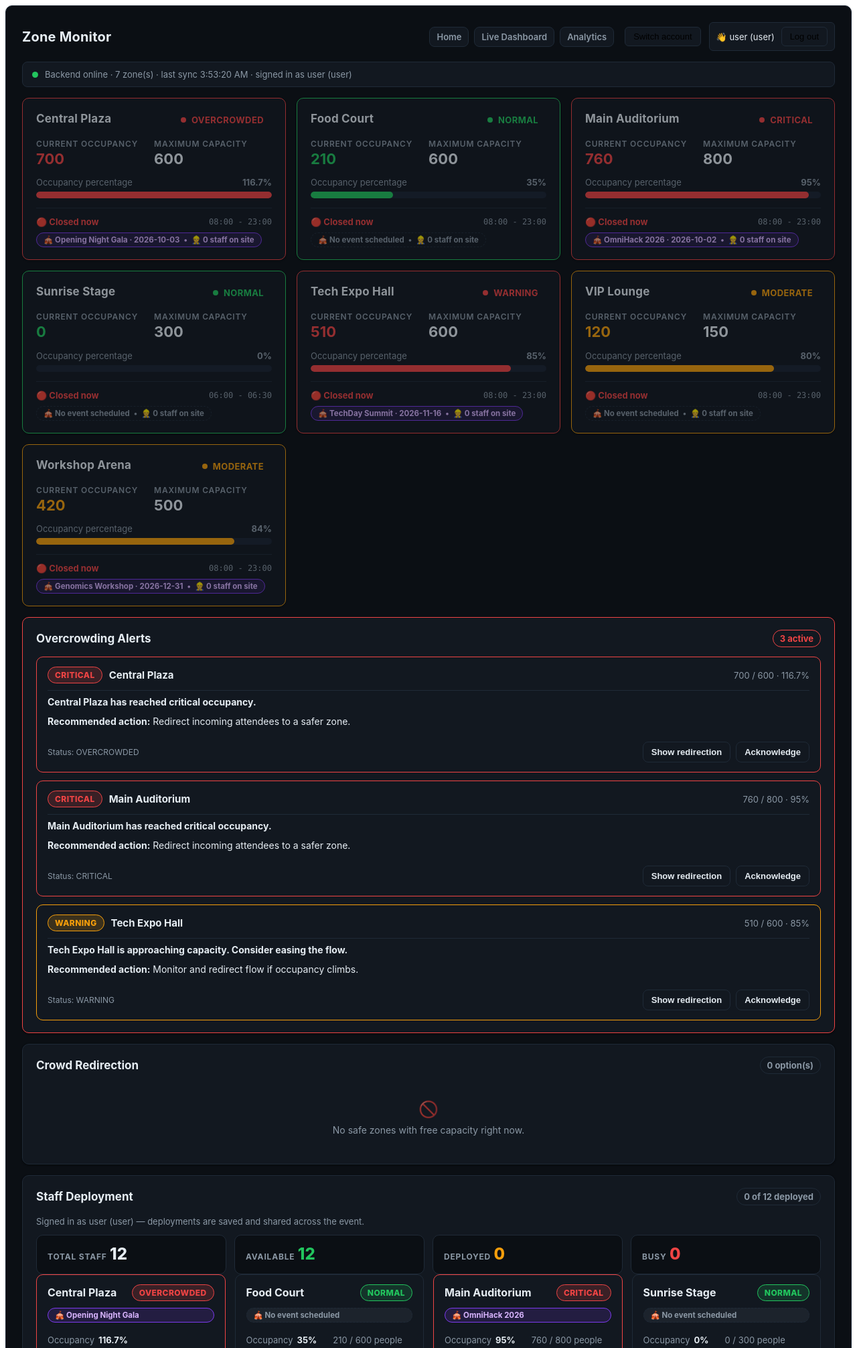
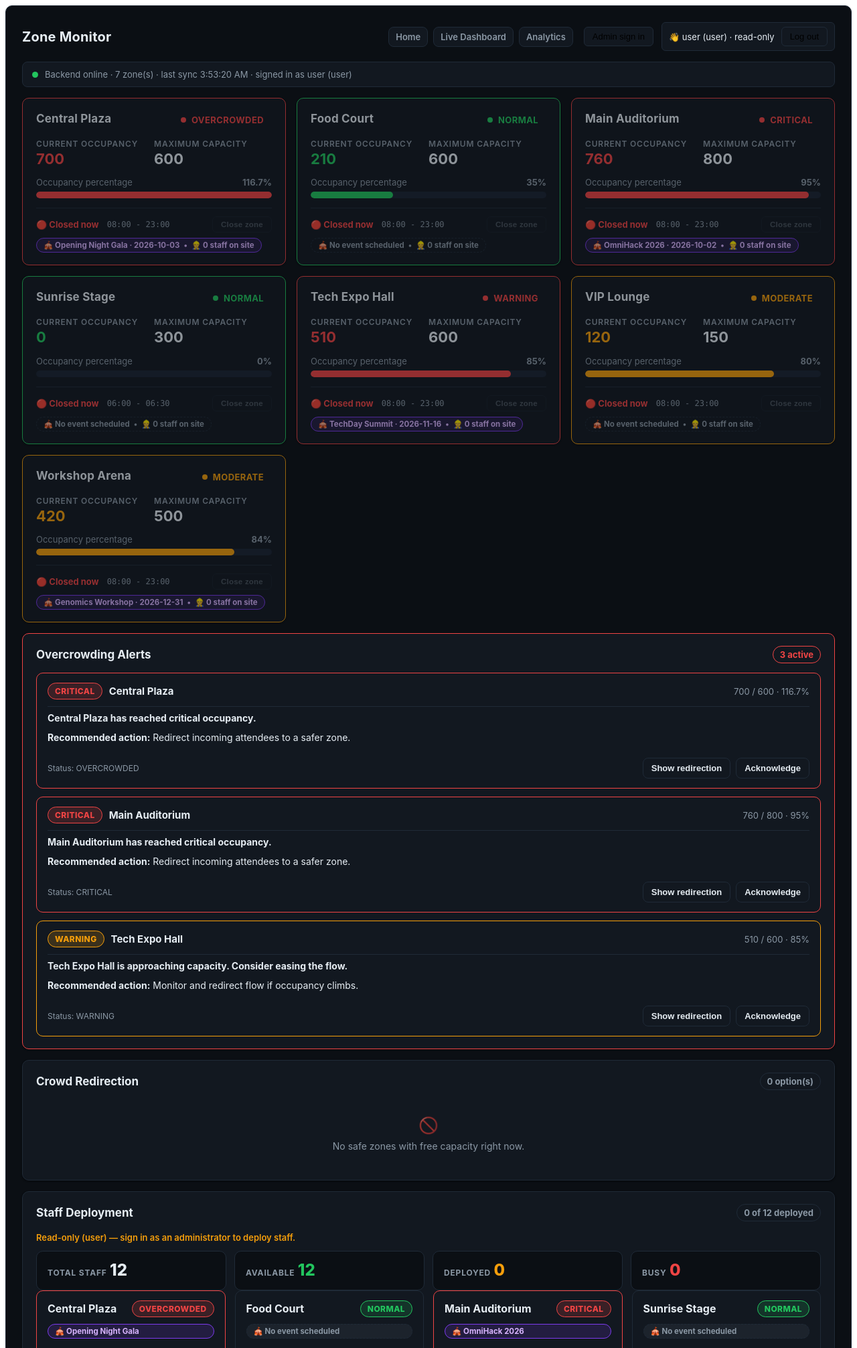
Before and after one commit to Atul-Verma-Dev/Bid-toBuild, a FastAPI app: page /zones in a window 1280 px wide. Shown: the top 2012 px of the page at 67% size. Run offline with FastAPI, Linux system fonts and the light colour scheme; data comes from the database, SQL or seed files in the repository; data that the repository does not hold is empty.

Commit message:
Backend (Part 6)

```diff
--- a/main.py
+++ b/main.py
@@ -112,17 +112,17 @@ def api_index():
             "list_venues": "GET /venues",
             "get_venue": "GET /venues/{id}",
             "redirection": "GET /venues/{id}/suggestion",
-            "create_venue": "POST /venues (signed in)",
-            "update_venue": "PATCH /venues/{id} (signed in)",
-            "update_occupancy": "PATCH /venues/{id}/occupancy (signed in)",
-            "delete_venue": "DELETE /venues/{id} (signed in)",
+            "create_venue": "POST /venues (admin)",
+            "update_venue": "PATCH /venues/{id} (admin)",
+            "update_occupancy": "PATCH /venues/{id}/occupancy (admin)",
+            "delete_venue": "DELETE /venues/{id} (admin)",
             "list_events": "GET /events",
-            "create_event": "POST /events (signed in)",
-            "update_event": "PATCH /events/{id} (signed in)",
-            "delete_event": "DELETE /events/{id} (signed in)",
+            "create_event": "POST /events (admin)",
+            "update_event": "PATCH /events/{id} (admin)",
+            "delete_event": "DELETE /events/{id} (admin)",
             "staff_overview": "GET /staff",
-            "deploy_staff": "POST /staff/deployments (signed in)",
-            "recall_staff": "DELETE /staff/deployments/{venue_id} (signed in)",
+            "deploy_staff": "POST /staff/deployments (admin)",
+            "recall_staff": "DELETE /staff/deployments/{venue_id} (admin)",
             "list_announcements": "GET /announcements",
             "create_announcement": "POST /announcements (admin)",
         },
--- a/models.py
+++ b/models.py
@@ -57,6 +57,9 @@ class VenueUpdate(BaseModel):
     occupancy: int | None = Field(default=None, ge=0)
     opening_time: str | None = Field(default=None, pattern=TIME_PATTERN)
     closing_time: str | None = Field(default=None, pattern=TIME_PATTERN)
+    is_closed: bool | None = Field(
+        default=None, description="Close (true) or re-open (false) the venue by hand"
+    )
 
 
 class OccupancyUpdate(BaseModel):
@@ -82,6 +85,7 @@ class VenueOut(BaseModel):
     opening_time: str
     closing_time: str
     is_active: bool
+    is_closed: bool = False
     created_at: str
     updated_at: str
     current_event: EventBrief | None = None
--- a/static/css/monitoring.css
+++ b/static/css/monitoring.css
@@ -1646,3 +1646,28 @@
   border: 1px solid #7c3aed;
   background: rgba(124, 58, 237, 0.16);
 }
+
+/* Open / close a zone by hand */
+.zone-monitor-module__toggle-venue {
+  margin-left: auto;
+  padding: 5px 12px;
+  border-radius: 6px;
+  font-size: 11.5px;
+  font-weight: 800;
+  letter-spacing: 0.02em;
+  cursor: pointer;
+  border: 1px solid var(--zone-border);
+  background: transparent;
+  color: var(--zone-muted);
+  transition: color 0.2s, border-color 0.2s, opacity 0.2s;
+}
+
+.zone-monitor-module__toggle-venue:hover:not(:disabled) {
+  color: var(--zone-accent);
+  border-color: var(--zone-accent);
+}
+
+.zone-monitor-module__toggle-venue:disabled {
+  opacity: 0.45;
+  cursor: not-allowed;
+}
--- a/static/css/yash_dashboard.css
+++ b/static/css/yash_dashboard.css
@@ -296,7 +296,10 @@
   transition: width 0.4s ease;
 }
 
-.yash-level-ok {
+/* The status helper emits "safe" for NORMAL/MODERATE zones, so both names
+   have to resolve to the green fill — otherwise the bar renders transparent. */
+.yash-level-ok,
+.yash-level-safe {
   background: var(--green);
 }
 
--- a/static/js/monitoring.js
+++ b/static/js/monitoring.js
@@ -170,7 +170,8 @@
         : Math.max((Number(raw.capacity) || 0) - (Number(raw.occupancy) || 0), 0),
       opening_time: raw.opening_time || "",
       closing_time: raw.closing_time || "",
-      is_active: typeof raw.is_active === "boolean" ? raw.is_active : true
+      is_active: typeof raw.is_active === "boolean" ? raw.is_active : true,
+      is_closed: Boolean(raw.is_closed)
     };
   }
 
@@ -214,14 +215,18 @@
     return String(zone.status || SEVERITY_LABEL[severity(zone)]).toUpperCase();
   }
 
-  /** Occupancy changes need a live backend plus a signed-in user. */
+  /**
+   * Every write on this page (occupancy, redirections, staff) is admin-only.
+   * The monitor opens on the read-only `user` account, so an administrator has
+   * to sign in explicitly through the Login button.
+   */
   function isWritable() {
-    return state.live && Boolean(auth.token);
+    return state.live && auth.isAdmin;
   }
 
-  /** Deploying or recalling staff is an operator action: any signed-in user. */
+  /** Deploying or recalling staff is an admin action as well. */
   function canDeployStaff() {
-    return state.live && Boolean(auth.token);
+    return state.live && auth.isAdmin;
   }
 
   /** The staff pool from the backend, with a local fallback until it loads. */
@@ -321,11 +326,15 @@
 
           <div class="zone-monitor-module__hours">
             <span class="zone-monitor-module__open-badge${open ? "" : " zone-monitor-module__open-badge--closed"}">
-              ${open ? "🟢 Open now" : "🔴 Closed now"}
+              ${open ? "🟢 Open now" : (zone.is_closed ? "🔴 Closed by operator" : "🔴 Closed now")}
             </span>
             <span class="zone-monitor-module__hours-text">
               ${escapeHtml(zone.opening_time)}${zone.closing_time ? " - " + escapeHtml(zone.closing_time) : ""}
             </span>
+            <button type="button" class="zone-monitor-module__toggle-venue" data-toggle-venue="${zone.id}"
+                    ${isWritable() ? "" : 'disabled title="Admin sign-in required"'}>
+              ${zone.is_closed ? "Re-open zone" : "Close zone"}
+            </button>
           </div>
 
           <!-- Which event is on in this zone, and how many staff are on site -->
@@ -351,6 +360,37 @@
         if (e.key === "Enter" || e.key === " ") { e.preventDefault(); select(); }
       });
     });
+
+    grid.querySelectorAll("[data-toggle-venue]").forEach(btn => {
+      btn.addEventListener("click", (event) => {
+        // The card itself selects the zone for redirection — don't do both.
+        event.stopPropagation();
+        toggleVenueStatus(Number(btn.dataset.toggleVenue));
+      });
+    });
+  }
+
+  /** Opens or closes a zone by hand (admin only; closed zones take no crowds). */
+  async function toggleVenueStatus(zoneId) {
+    const zone = state.zones.find(z => z.id === zoneId);
+    if (!zone) return;
+    if (!isWritable()) {
+      showToast("Only an administrator can open or close a zone. Sign in first.", "error");
+      return;
+    }
+
+    try {
+      const updated = await apiFetch(`/venues/${zone.id}`, {
+        method: "PATCH", auth: true, body: { is_closed: !zone.is_closed }
+      });
+      Object.assign(zone, normalizeZone(updated));
+      showToast(updated.is_closed
+        ? `${updated.name} is closed to the public.`
+        : `${updated.name} is open again.`, "success");
+    } catch (err) {
+      showToast(`Could not change the zone status: ${err.message}`, "error");
+    }
+    refreshAll();
   }
 
   /* ------------------------------------------------------------------
@@ -521,7 +561,7 @@
             <div class="zone-monitor-module__recommendation-actions">
               <button type="button" class="zone-monitor-module__redirect-button"
                       data-redirect-to="${rec.zone.id}"
-                      ${isWritable() ? "" : 'disabled title="Sign in to move attendees"'}>
+                      ${isWritable() ? "" : 'disabled title="Admin sign-in required to move attendees"'}>
                 REDIRECT HERE
               </button>
             </div>
@@ -595,7 +635,7 @@
    */
   async function performRedirect(sourceId, targetId, amount, list) {
     if (!isWritable()) {
-      showToast("Sign in to move attendees between zones.", "error");
+      showToast("Only an administrator can move attendees. Sign in first.", "error");
       renderRecommendations();
       return;
     }
@@ -688,8 +728,8 @@
       hint.textContent = !state.live
         ? "Start the backend to deploy staff."
         : writable
-          ? `Signed in as ${auth.username} (${auth.role}) — deployments are saved and shared across the event.`
-          : "Sign in to deploy staff to a zone.";
+          ? `Administrator mode (${auth.username}) — deployments are saved and shared across the event.`
+          : `Read-only (${auth.username || "guest"}) — sign in as an administrator to deploy staff.`;
       hint.classList.toggle("is-locked", !writable);
     }
 
@@ -747,11 +787,11 @@
 
             <div class="zone-monitor-module__staff-actions">
               <button type="button" class="zone-monitor-module__deploy-button" data-deploy="${zone.id}"
-                      ${canDeploy ? "" : `disabled title="${writable ? "No staff left in the pool" : "Sign in to deploy staff"}"`}>
+                      ${canDeploy ? "" : `disabled title="${writable ? "No staff left in the pool" : "Admin sign-in required to deploy staff"}"`}>
                 Deploy ${deploymentSize} staff
               </button>
               <button type="button" class="zone-monitor-module__recall-button" data-recall="${zone.id}"
-                      ${writable && onSite > 0 ? "" : `disabled title="${writable ? "Nobody is deployed here" : "Sign in to recall staff"}"`}>
+                      ${writable && onSite > 0 ? "" : `disabled title="${writable ? "Nobody is deployed here" : "Admin sign-in required to recall staff"}"`}>
                 Recall
               </button>
             </div>
@@ -771,7 +811,7 @@
   async function deployStaff(zoneId) {
     const zone = state.zones.find(z => z.id === zoneId);
     if (!zone) return;
-    if (!canDeployStaff()) { showToast("Sign in to deploy staff.", "error"); return; }
+    if (!canDeployStaff()) { showToast("Only an administrator can deploy staff. Sign in first.", "error"); return; }
 
     const overview = staffOverview();
     if (overview.available < 1) {
@@ -795,7 +835,7 @@
   async function recallStaff(zoneId) {
     const zone = state.zones.find(z => z.id === zoneId);
     if (!zone) return;
-    if (!canDeployStaff()) { showToast("Sign in to recall staff.", "error"); return; }
+    if (!canDeployStaff()) { showToast("Only an administrator can recall staff. Sign in first.", "error"); return; }
 
     try {
       state.staff = await apiFetch(`/staff/deployments/${zone.id}`, { method: "DELETE", auth: true });
@@ -864,14 +904,14 @@
 
     document.querySelectorAll("[data-simulation-action], #simulation-surge").forEach(btn => {
       btn.disabled = !writable;
-      btn.title = writable ? "" : "Sign in to change occupancy.";
+      btn.title = writable ? "" : "Admin sign-in required to change occupancy.";
     });
 
     const hint = $("simulation-hint");
     if (hint) {
       hint.textContent = writable
-        ? "Signed in — ±10 / ±50 / surge write the zone's occupancy straight to the backend."
-        : "Read-only — sign in to run the simulation (it changes real occupancy).";
+        ? "Administrator mode — ±10 / ±50 / surge write the zone's occupancy straight to the backend."
+        : "Read-only — sign in as an administrator to run the simulation (it changes real occupancy).";
       hint.classList.toggle("is-locked", !writable);
     }
   }
@@ -882,7 +922,7 @@
     if (!zone) { showToast("Load a zone before simulating.", "error"); return; }
 
     if (!isWritable()) {
-      showToast("The simulation changes real occupancy — sign in first.", "error");
+      showToast("The simulation changes real occupancy — admin sign-in required.", "error");
       return;
     }
 
@@ -980,12 +1020,12 @@
 
     if (auth.token) {
       sessionBar.classList.remove("hidden");
-      roleEl.textContent = `👋 ${auth.username} (${auth.role})`;
-      loginOpen.textContent = "Switch account";
+      roleEl.textContent = `👋 ${auth.username} (${auth.role})${auth.isAdmin ? "" : " · read-only"}`;
+      loginOpen.textContent = auth.isAdmin ? "Switch account" : "Admin sign in";
       panel.classList.add("hidden");
     } else {
       sessionBar.classList.add("hidden");
-      loginOpen.textContent = "Login / Demo";
+      loginOpen.textContent = "Admin sign in";
     }
     renderConnection();
   }
@@ -997,8 +1037,7 @@
     const errorEl = $("login-error");
     errorEl.textContent = "";
 
-    apiFetch("/auth/login", { method: "POST", body: { username, password } })
-      .then(data => {
+    apiFetch("/auth/login", { method: "POST", body: { username, password } })        .then(data => {
         auth.save(data);
         showToast(`Signed in as ${data.username} (${data.role}).`, "success");
         $("login-panel").classList.add("hidden");
@@ -1015,14 +1054,14 @@
 
   function handleLogout() {
     auth.clear();
-    showToast("Signed out — the monitor is read-only until you sign in again.", "success");
+    showToast("Signed out — the monitor is read-only until an administrator signs in.", "success");
     renderAuth();
     refreshAll();
   }
 
   /**
-   * The monitor opens signed in as the standard operator account, so staff can
-   * be deployed straight away; signing out stays read-only.
+   * The monitor opens on the read-only `user` account: everything is visible,
+   * but only an administrator can change occupancy or deploy staff.
    */
   async function ensureDefaultSession() {
     if (auth.token) return;
--- a/static/js/yash_dashboard.js
+++ b/static/js/yash_dashboard.js
@@ -297,7 +297,8 @@
           <span class="yash-occupancy-capacity">/ ${capacity.toLocaleString()}</span>
         </div>
         <div class="yash-occupancy-bar">
-          <div class="yash-progress yash-level-${status}" style="width:${occupancyPercentage}%"></div>
+          <div class="yash-progress yash-level-${status}"
+               style="width:${Math.min(Math.max(occupancyPercentage, 0), 100)}%"></div>
         </div>
         <div class="yash-occupancy-label">${occupancyPercentage.toFixed(1)}% <span class="yash-badge yash-badge-${badgeCls}">${label}</span></div>
       `;
--- a/templates/yash_dashboard.html
+++ b/templates/yash_dashboard.html
@@ -19,7 +19,6 @@
     <a href="/">🏠 Home</a>
     <a href="/dashboard">📈 Live Dashboard</a>
     <a href="/zones">🛰️ Zone Monitor</a>
-    <a href="/docs">📚 API Docs</a>
   </nav>
 
   <div id="yash-dashboard-root">
@@ -83,7 +82,7 @@
     <section class="yash-section">
       <div class="yash-section-header">
         <h2 class="yash-section-title">Occupancy Overview</h2>
-        <p class="yash-section-subtitle">Live occupancy across event zones (source: <a href="/venues">GET /venues</a>)</p>
+        <p class="yash-section-subtitle">Live occupancy across every venue in the event</p>
       </div>
 
       <div class="yash-card yash-occupancy-grid">
--- a/templates/zone-monitor.html
+++ b/templates/zone-monitor.html
@@ -32,15 +32,15 @@
 
       <div class="zone-monitor-module__auth" id="auth-bar">
 
-        <button id="login-open" type="button">Login / Demo</button>
+        <button id="login-open" type="button">Admin sign in</button>
 
         <div id="login-panel" class="zone-monitor-module__login hidden">
           <div class="zone-monitor-module__login-box">
 
-            <h2 id="login-title">Sign in</h2>
+            <h2 id="login-title">Administrator sign in</h2>
 
             <p id="login-hint">
-              Sign in to edit venues and deploy staff to a zone.
+              Read-only as a user. Sign in as an administrator to change occupancy or deploy staff.
             </p>
 
             <form id="login-form" autocomplete="off">
```
Also changed, not shown: crowd.py (+6 -1 lines), database.py (+15 -0 lines), routers/events.py (+8 -8 lines), routers/staff.py (+9 -10 lines), routers/venues.py (+10 -10 lines), templates/home.html (+3 -7 lines), templates/index.html (+85 -17 lines), README.md.
